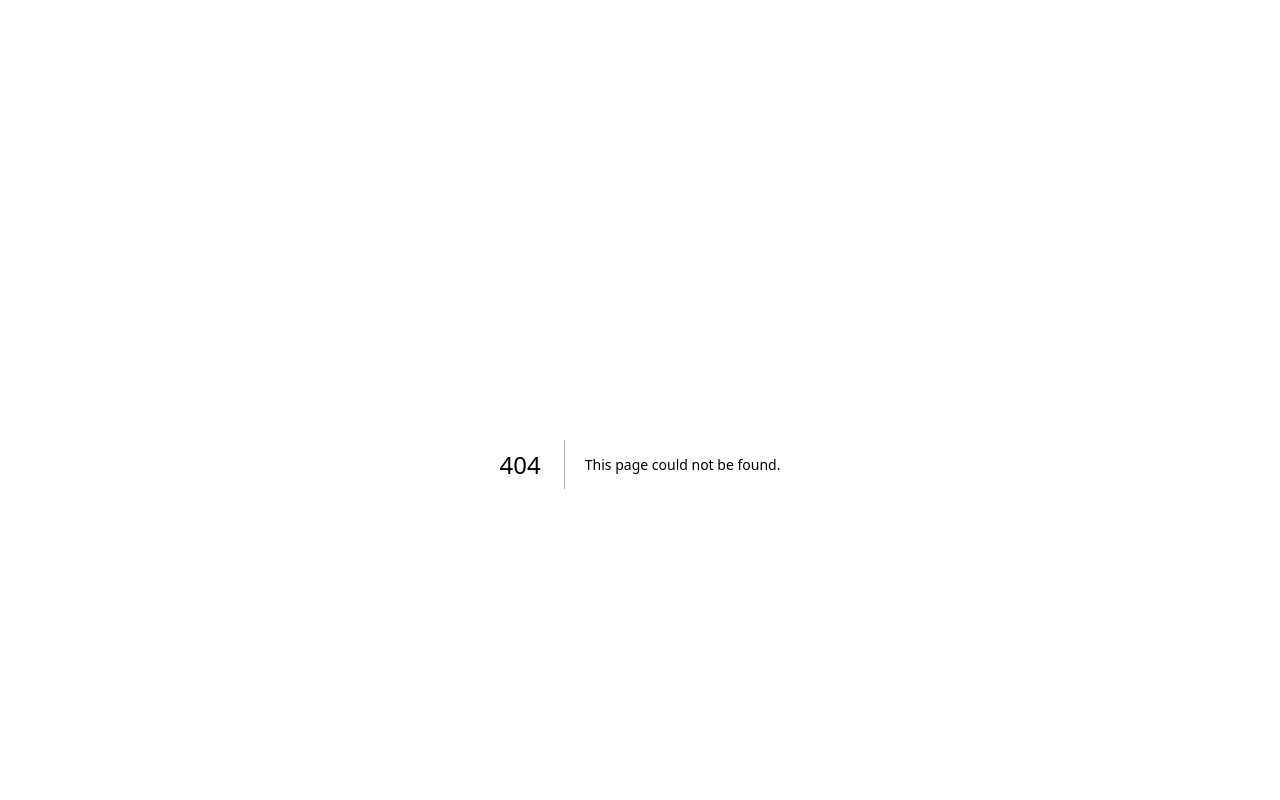
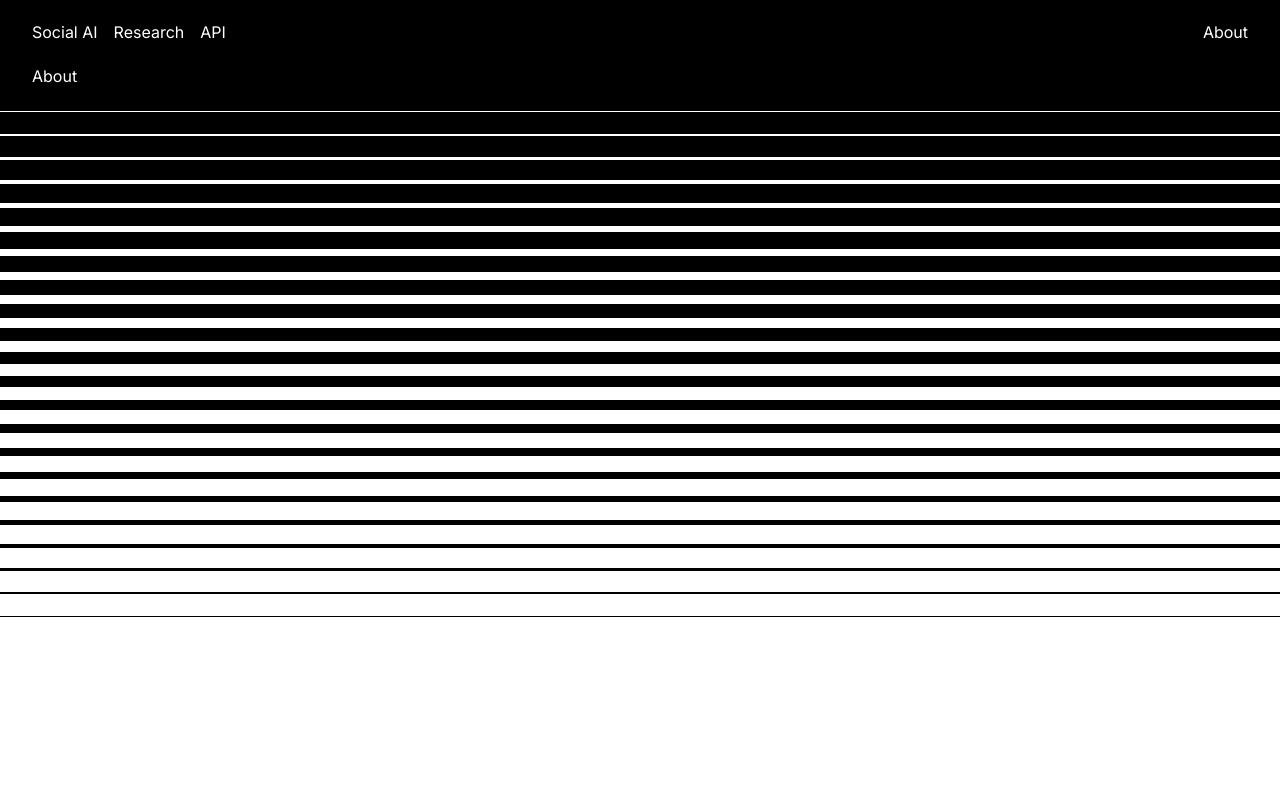
Before and after one commit to SocialAI-tianji/socialai-web, a Next.js app: page /about in a window 1280 px wide. Before the commit this address had no page. Shown: the top 800 px of the page. Built offline with nearby package versions, Linux system fonts and the light colour scheme.

Commit message:
feat: add about sample

```diff
--- /dev/null
+++ b/src/app/about/page.tsx
@@ -0,0 +1,7 @@
+export default function About() {
+  return <div className='bg-black text-white'>
+    <div className="container mx-auto -mt-20 pt-20 md:-mt-16 md:pt-16">
+      <h1>About</h1>
+    </div>
+  </div>
+}
--- a/src/layouts/partials/Footer.tsx
+++ b/src/layouts/partials/Footer.tsx
@@ -1,14 +1,12 @@
 export default function Footer() {
   return (
-    <>
     <footer className="bg-black">
-        <div></div>
       <div className="bg-white">
         <div
           className="pb-28"
           aria-hidden="true"
         >
-            <div style={{marginTop: "-23px"}}>
+          <div>
             <div className="bg-black" style={{marginTop: "0px", height: "23px"}}></div>
             <div className="bg-black" style={{marginTop: "1px", height: "22px"}}></div>
             <div className="bg-black" style={{marginTop: "2px", height: "21px"}}></div>
@@ -37,6 +35,5 @@ export default function Footer() {
         </div>
       </div>
     </footer>
-    </>
   );
 }
--- a/src/layouts/partials/Header.tsx
+++ b/src/layouts/partials/Header.tsx
@@ -2,6 +2,7 @@
 
 import {useEffect} from 'react'
 
+import Link from 'next/link'
 import {
   DropdownMenu,
   DropdownMenuContent,
@@ -33,8 +34,8 @@ export default function Header() {
   return (
     <header id="header" className="top-0 left-0 z-50 w-full py-5 text-white bg-transparent sticky transition-all duration-300">
       <div className="container mx-auto flex">
-        <nav className="flex gap-4">
-          <h1 className=""><a href="/">Social AI</a></h1>
+        <nav className="flex gap-4 w-full">
+          <h1 className=""><Link href="/">Social AI</Link></h1>
           <DropdownMenu>
             <DropdownMenuTrigger>Research</DropdownMenuTrigger>
             <DropdownMenuContent className="bg-black text-white">
@@ -49,6 +50,8 @@ export default function Header() {
               <DropdownMenuItem>Data Privacy</DropdownMenuItem>
             </DropdownMenuContent>
           </DropdownMenu>
+          <div className='grow'></div>
+          <h1><Link href={"/about"}>About</Link></h1>
         </nav>
       </div>
     </header>
```
Lines whose indentation alone changed are shown as unchanged.
